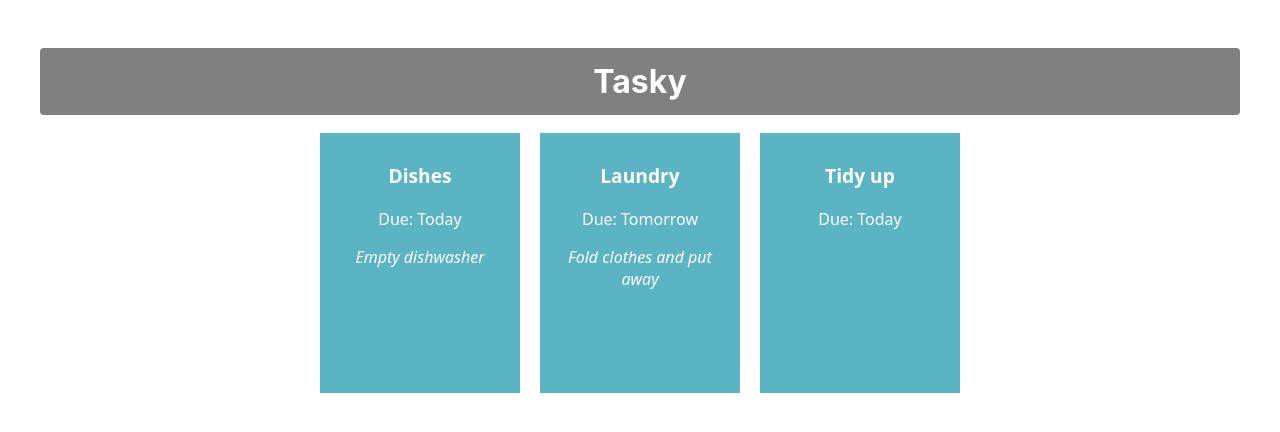
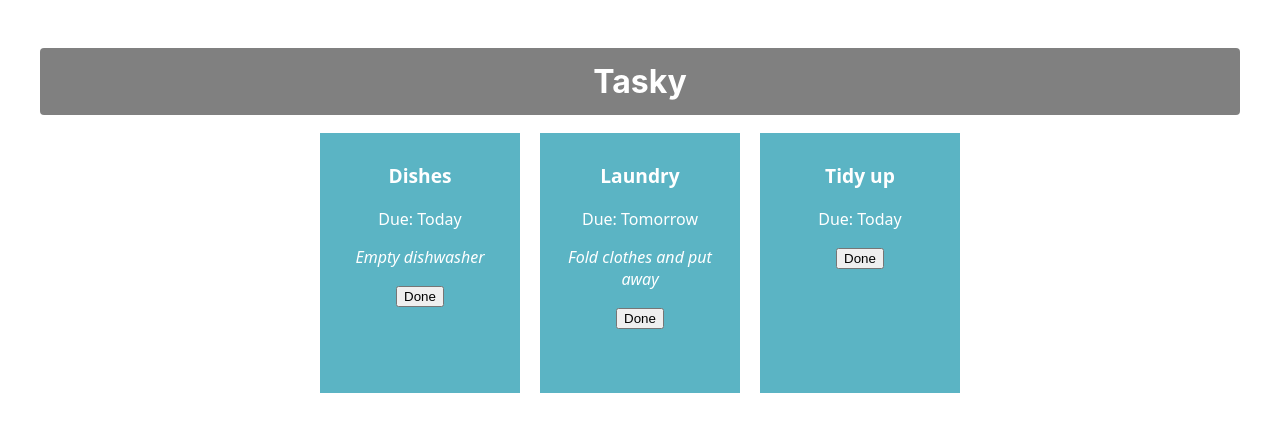
Before and after one commit to Caixian-Wang/react-basics-labs, a React (Create React App) app in the folder tasky/: page / in a window 1280 px wide. Shown: the top 432 px of the page. Built offline with nearby package versions, Linux system fonts and the light colour scheme.

Commit message:
Mark task as done

```diff
--- a/tasky/src/App.js
+++ b/tasky/src/App.js
@@ -5,22 +5,33 @@
 function App() {
   const [ taskState, setTaskState ] = useState({
     tasks: [
-      { id: 1, title:"Dishes", description: "Empty dishwasher", deadline: "Today" },
-      { id: 2, title: "Laundry", description: "Fold clothes and put away", deadline: "Tomorrow" },
-      { id: 3, title: "Tidy up", deadline: "Today" }
+      { id: 1, title:"Dishes", description: "Empty dishwasher", deadline: "Today", done: false },
+      { id: 2, title: "Laundry", description: "Fold clothes and put away", deadline: "Tomorrow", done: false },
+      { id: 3, title: "Tidy up", deadline: "Today", done: false}
     ]
+
   });
+  const doneHandler = (taskIndex) => {
+    const tasks = [...taskState.tasks];
+    tasks[taskIndex].done = !tasks[taskIndex].done;
+    setTaskState({tasks});
+    console.log(`${taskIndex} ${tasks[taskIndex].done}`);
+  }
   return (
     <div className="container">
       <h1>Tasky</h1>
-      {taskState.tasks.map((task) => (
+
+      {taskState.tasks.map((task, index) => (
     <Task
       title={task.title}
       description={task.description}
       deadline={task.deadline}
       key={task.id}
+      done={task.done}
+      markDone={() => doneHandler(index)}
     />
   ))}
+
     </div>
   );
 }
--- a/tasky/src/components/Task.js
+++ b/tasky/src/components/Task.js
@@ -3,11 +3,14 @@
 const Task = (props) => {
 
     return (
-        <div className="card">
+
+        <div className="card" style={{backgroundColor: props.done ? 'lightgrey' : '#5bb4c4'}}>
             <p className="title">{props.title}</p>
             <p>Due: {props.deadline}</p>
             <p className="description">{props.description}</p>
+            <button onClick={props.markDone} className='doneButton'>Done</button>
         </div>
+
     )
 }
 
```
